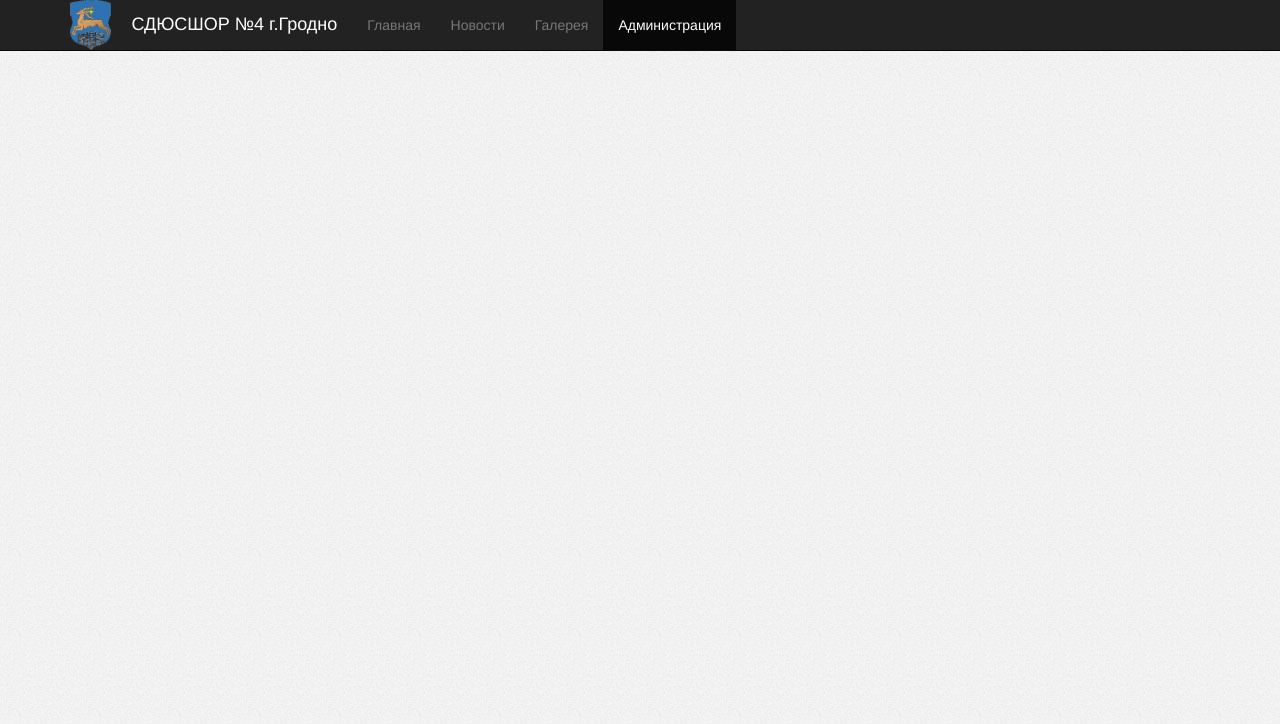
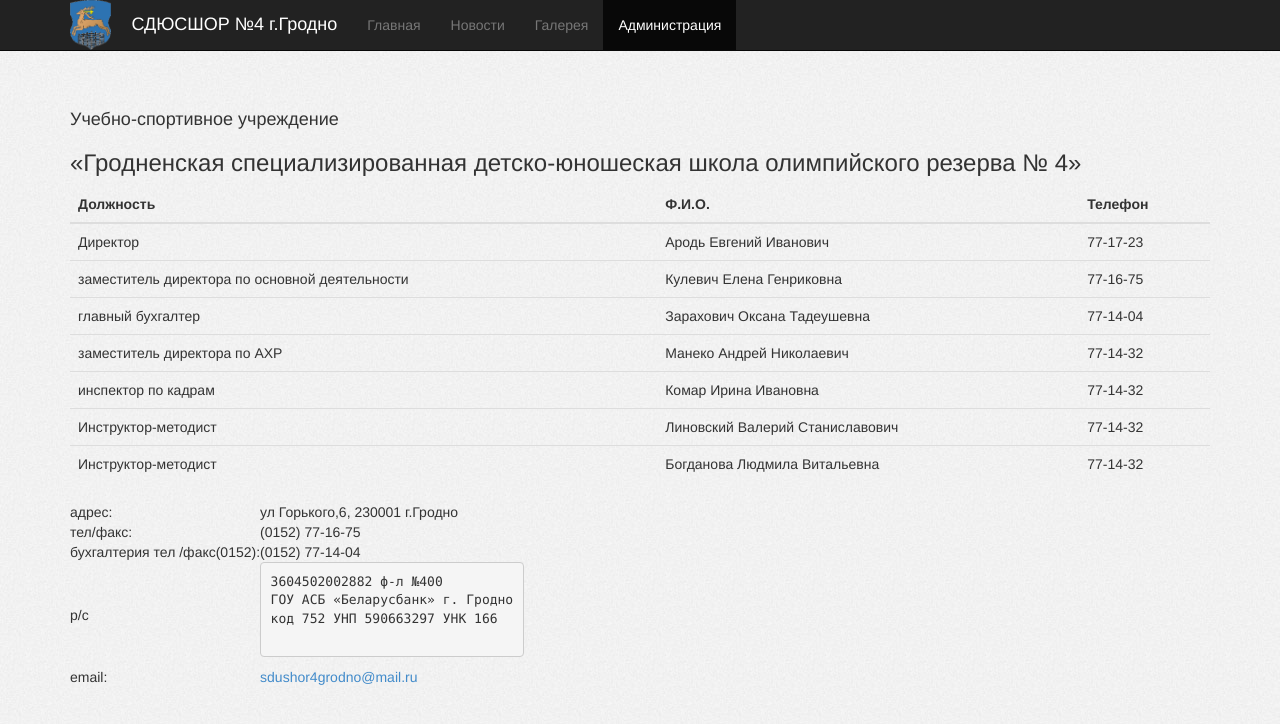
Before and after one commit to sdushor4/sdushor4.github.io, a website: page admins.html in a window 1280 px wide. Drawn offline with Linux system fonts and the light colour scheme.

Commit message:
add administration info

```diff
--- a/admins.html
+++ b/admins.html
@@ -8,7 +8,7 @@
     <meta name="author" content="">
     <link rel="icon" href="favicon.ico">
 
-    <title>Новости</title>
+    <title>Администрация</title>
 
     <!-- Bootstrap core CSS -->
     <link href="vendor/bootstrap/dist/css/bootstrap.min.css" rel="stylesheet">
@@ -48,17 +48,92 @@
       </div>
     </div>
 
-     <!-- FOOTER -->
-      <footer>
-        <p class="pull-right"><a href="#">Наверх</a></p>
-      </footer>
+    <div class="container margined-container">
+
+      <p class="text-info">
+        <h4>Учебно-спортивное учреждение</h4>
+        <h3>«Гродненская специализированная детско-юношеская школа олимпийского резерва № 4»</h3>
+      </p>
+
+      <table class="table">
+        <thead>
+          <tr>
+            <th>Должность</th>
+            <th>Ф.И.О.</th>
+            <th>Телефон</th>
+          </tr>
+        </thead>
+        <tbody>
+          <tr>
+            <td>Директор</td>
+            <td>Ародь Евгений Иванович</td>
+            <td>77-17-23</td>
+          </tr>
+          <tr>
+            <td>заместитель директора по основной деятельности</td>
+            <td>Кулевич Елена Генриковна</td>
+            <td>77-16-75</td>
+          </tr>
+          <tr>
+            <td>главный бухгалтер</td>
+            <td>Зарахович Оксана Тадеушевна</td>
+            <td>77-14-04</td>
+          </tr>
+          <tr>
+            <td>заместитель директора по АХР</td>
+            <td>Манеко Андрей Николаевич</td>
+            <td>77-14-32</td>
+          </tr>
+          <tr>
+            <td>инспектор по кадрам</td>
+            <td>Комар Ирина Ивановна</td>
+            <td>77-14-32</td>
+          </tr>
+          <tr>
+            <td>Инструктор-методист</td>
+            <td>Линовский Валерий Станиславович</td>
+            <td>77-14-32</td>
+          </tr>
+          <tr>
+            <td>Инструктор-методист</td>
+            <td>Богданова Людмила Витальевна</td>
+            <td>77-14-32</td>
+          </tr>
+        </tbody>
+      </table>
+
+      <table>
+        <tbody>
+          <tr>
+            <td class="info-type">адрес:</td>
+            <td>ул Горького,6, 230001 г.Гродно</td>
+          </tr>
+          <tr>
+            <td class="info-type">тел/факс:</td>
+            <td>(0152) 77-16-75</td>
+          </tr>
+          <tr>
+            <td class="info-type">бухгалтерия тел /факс(0152):</td>
+            <td>(0152) 77-14-04</td>
+          </tr>
+          <tr>
+            <td class="info-type">р/с</td>
+            <td>
+              <pre>
+3604502002882 ф-л №400
+ГОУ АСБ «Беларусбанк» г. Гродно
+код 752 УНП 590663297 УНК 166
+              </pre>
+            </td>
+          </tr>
+          <tr>
+            <td class="info-type">email:</td>
+            <td><a href="mailto:sdushor4grodno@mail.ru">sdushor4grodno@mail.ru</a></td>
+          </tr>
+        </tbody>
+      </table>
 
     </div><!-- /.container -->
 
-
-    <!-- Bootstrap core JavaScript
-    ================================================== -->
-    <!-- Placed at the end of the document so the pages load faster -->
-
 </body>
 </html>
--- a/styles/style.css
+++ b/styles/style.css
@@ -10,7 +10,7 @@ body {
 	margin-right: 20px;
 }
 .margined-container {
-  margin: 100px 0px;
+  margin-top: 100px;
 }
 .margined-row {
 	margin: 50px 0px;
@@ -23,6 +23,10 @@ body {
 
 .carousel-inner>.item>img {
 	height: 700px;
+}
+
+p.text-info {
+	text-align: center;
 }
 
 .carousel-control {
```
